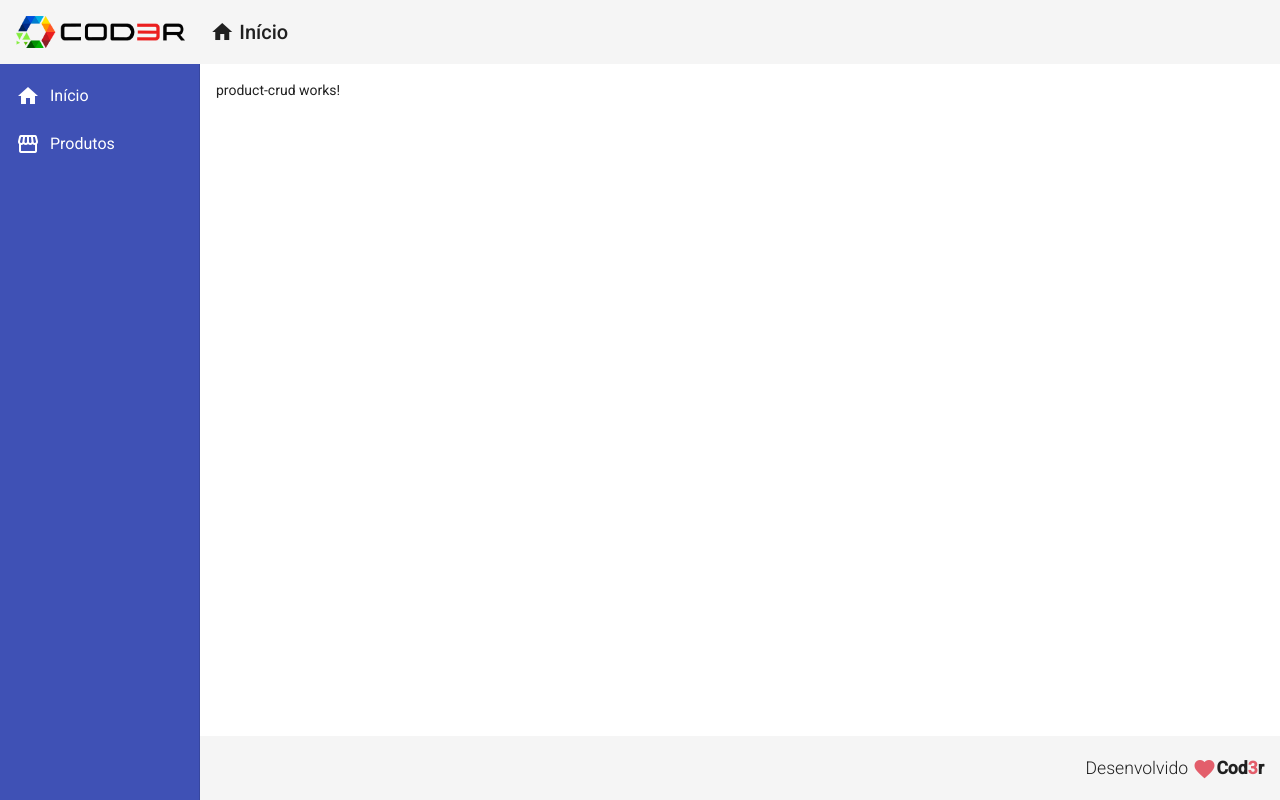
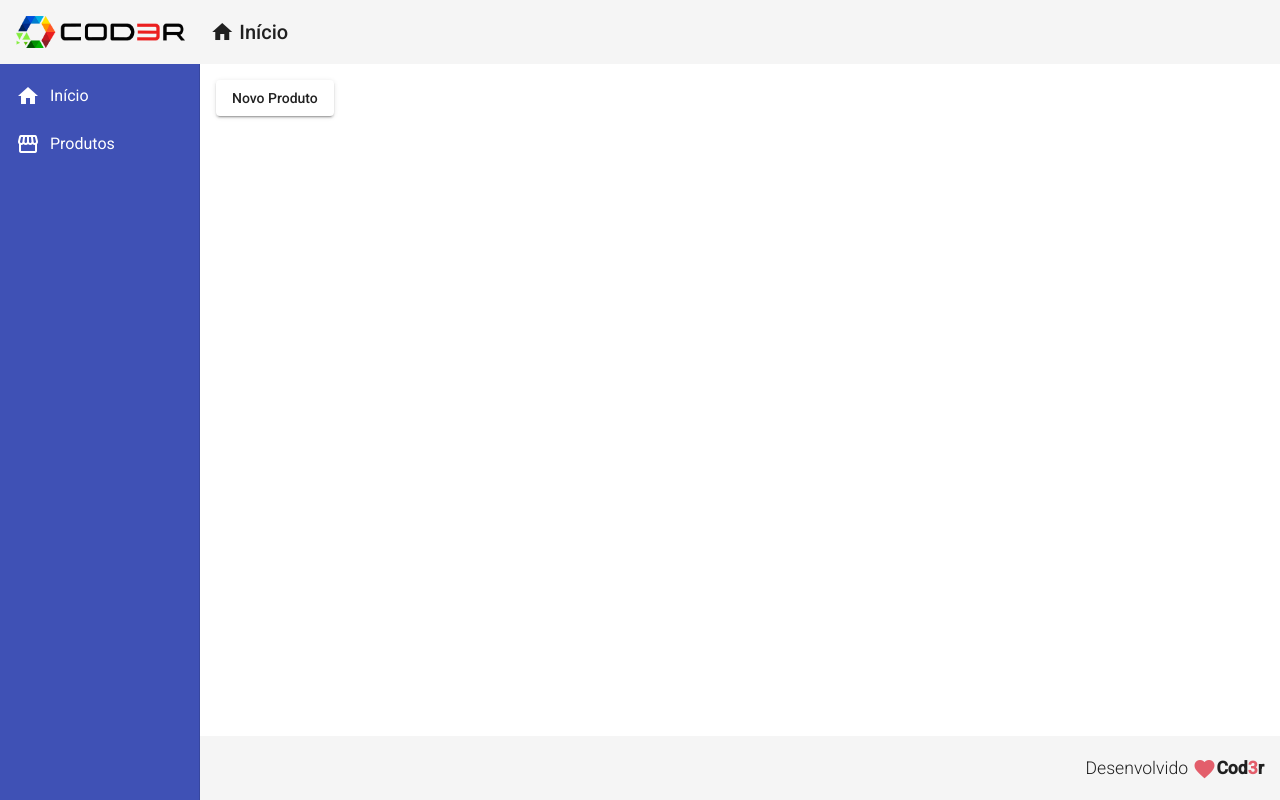
Before and after one commit to IagoMesquita/angular-coder, an Angular app: page /products in a window 1280 px wide. Built offline with nearby package versions, Linux system fonts and the light colour scheme.

Commit message:
feat: add product crund end evend bind with navigation

```diff
--- a/src/app/views/product-crud/product-crud.component.html
+++ b/src/app/views/product-crud/product-crud.component.html
@@ -1 +1,3 @@
-<p>product-crud works!</p>
+<button mat-raised-button (click)="navigateToProductCreate()">
+  Novo Produto
+</button>
--- a/src/app/views/product-crud/product-crud.component.ts
+++ b/src/app/views/product-crud/product-crud.component.ts
@@ -1,15 +1,17 @@
-import { Component, OnInit } from '@angular/core';
+import { Component, OnInit } from "@angular/core";
+import { Router } from "@angular/router";
 
 @Component({
-  selector: 'app-product-crud',
-  templateUrl: './product-crud.component.html',
-  styleUrls: ['./product-crud.component.css']
+  selector: "app-product-crud",
+  templateUrl: "./product-crud.component.html",
+  styleUrls: ["./product-crud.component.css"],
 })
 export class ProductCrudComponent implements OnInit {
+  constructor(private router: Router) {}
 
-  constructor() { }
+  ngOnInit(): void {}
 
-  ngOnInit(): void {
+  navigateToProductCreate(): void {
+    this.router.navigate(['/products/create']);
   }
-
 }
```
